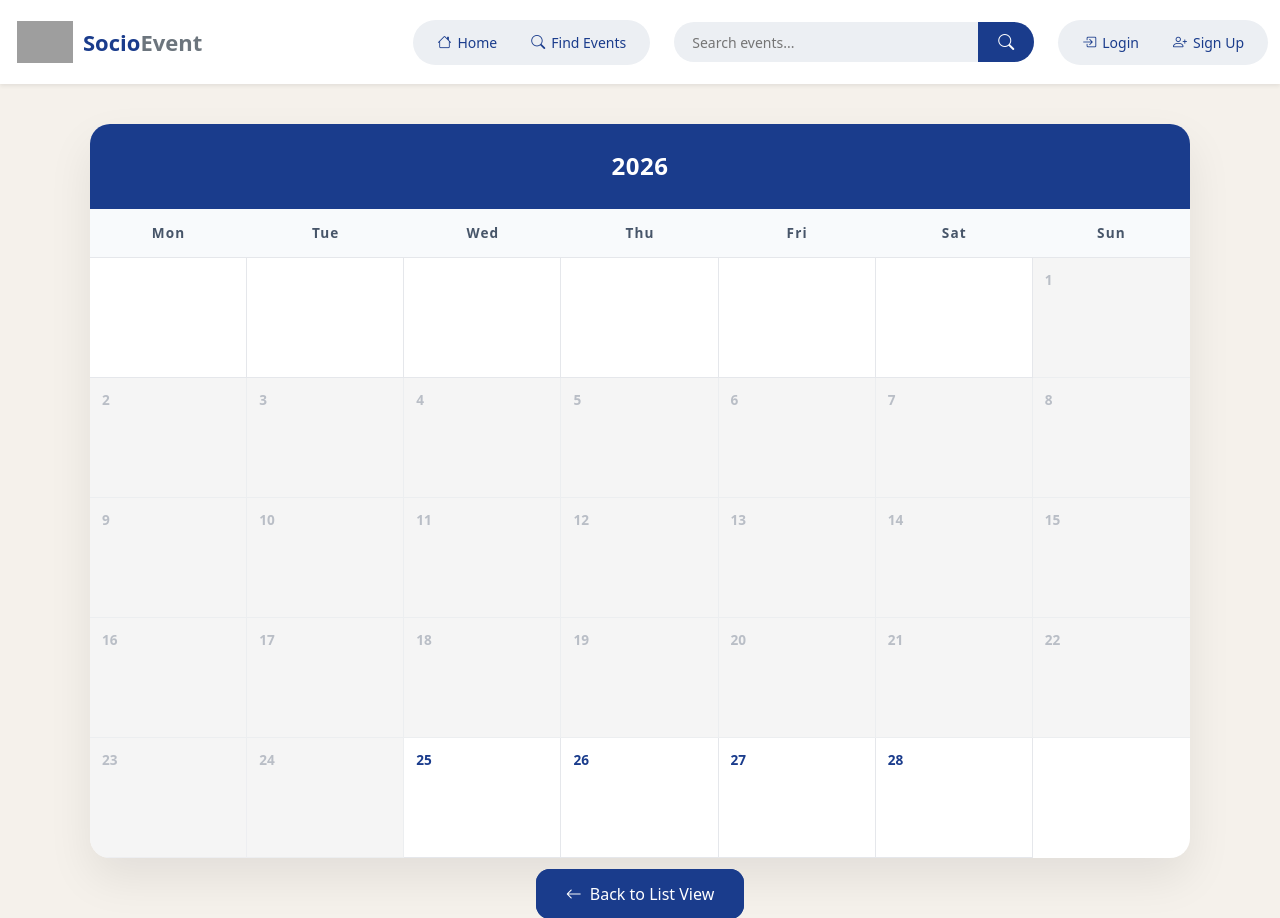
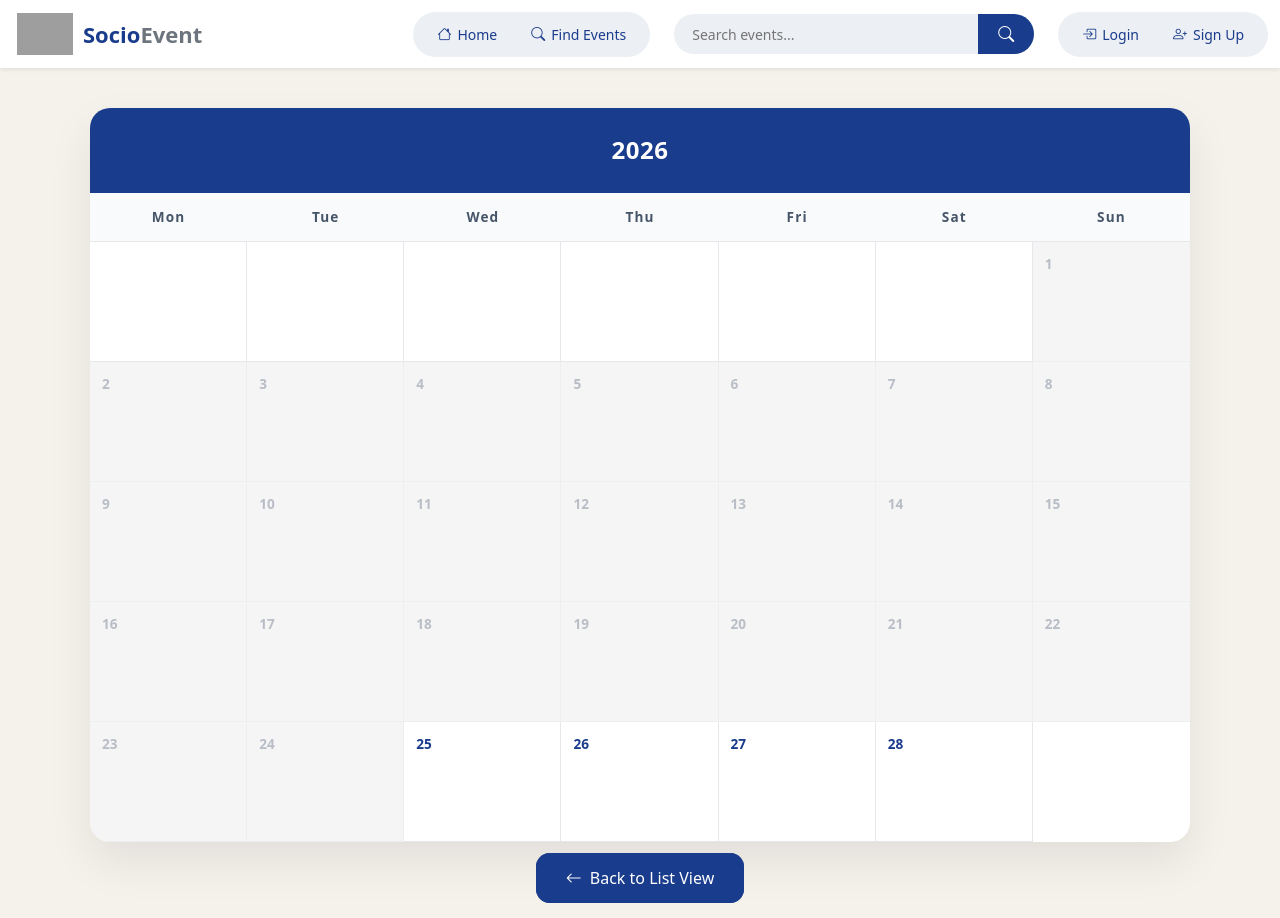
Before and after one commit to khushd2910/SocioEvent, a Flask app: page /calendar in a window 1280 px wide. Shown: the top 918 px of the page. Run offline with Flask 3, Linux system fonts and the light colour scheme; data that the repository does not hold is empty; parts of the project's set-up code (start-up, migrations or seed data) failed here and were passed over; some libraries are stand-ins or nearby versions; grey boxes are pictures that could not be loaded.

Commit message:
added other required files

```diff
--- a/templates/navbar.html
+++ b/templates/navbar.html
@@ -1,7 +1,7 @@
 <!-- Bootstrap Icons -->
 <link href="https://cdn.jsdelivr.net/npm/bootstrap-icons@1.11.3/font/bootstrap-icons.css" rel="stylesheet">
 
-<nav class="navbar bg-white shadow-sm sticky-top py-3">
+<nav class="navbar bg-white shadow-sm sticky-top py-1.5">
     <div class="container-fluid d-flex align-items-center justify-content-between flex-nowrap">
 
         <!-- BRAND -->
```
Also changed, not shown: README.md (added), requirements.txt (added), 1 other file.
